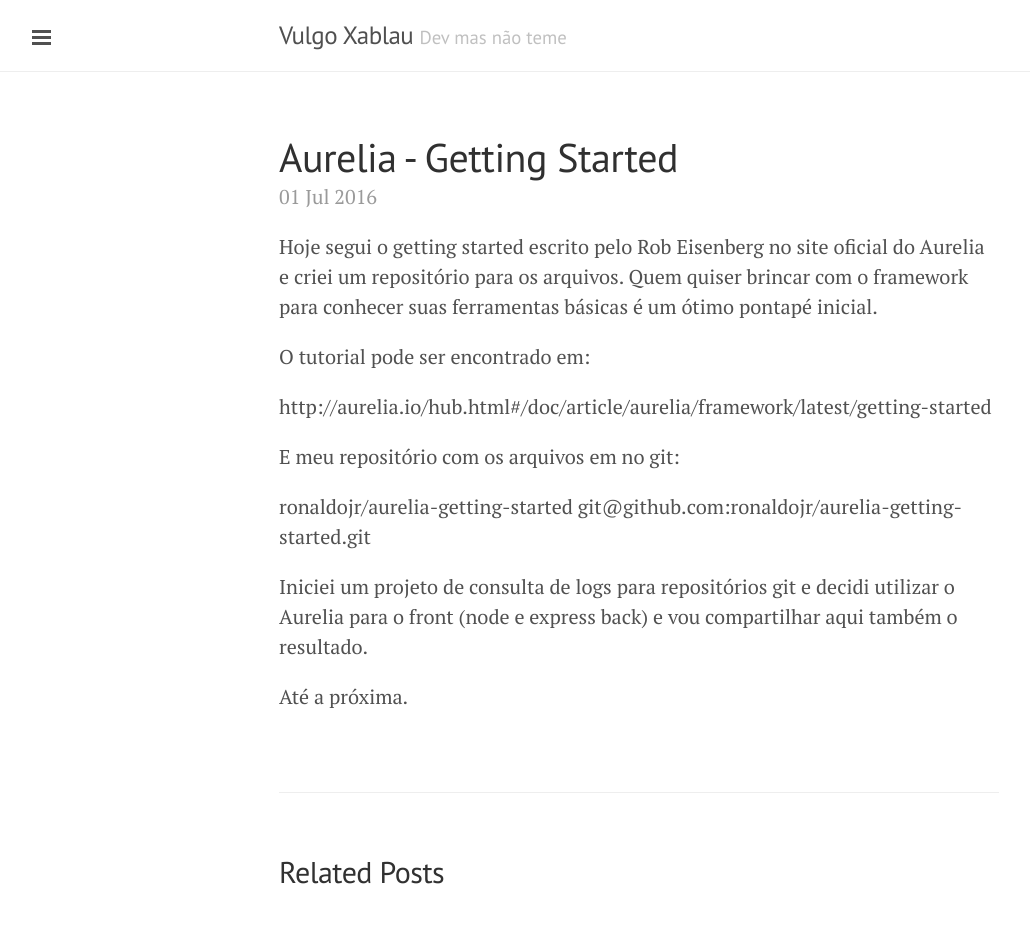
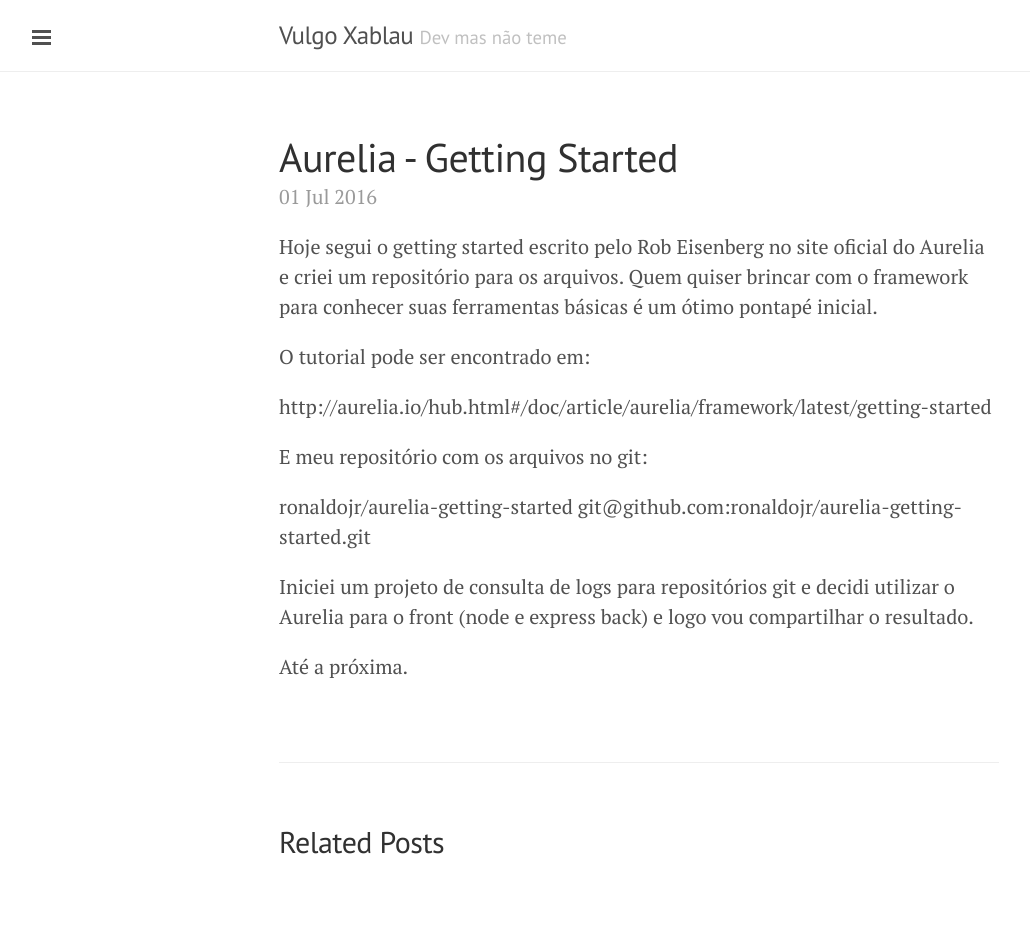
Before and after one commit to ronaldojr/ronaldojr.github.io, a Jekyll site: the page built from _posts/2016-07-01-post-inial.markdown, in a window 1280 px wide. Shown: the whole page, without its empty margins (1-1031 px from the left). Built offline with Jekyll 4.4.1, drawn with Linux system fonts in a browser that asks for light colours; after the commit the page ends 921 px from its top, so only the background shows below that.

Commit message:
Update 2016-07-01-post-inial.markdown

```diff
--- a/_posts/2016-07-01-post-inial.markdown
+++ b/_posts/2016-07-01-post-inial.markdown
@@ -9,11 +9,11 @@ O tutorial pode ser encontrado em:
 
 http://aurelia.io/hub.html#/doc/article/aurelia/framework/latest/getting-started
 
-E meu repositório com os arquivos em no git:
+E meu repositório com os arquivos no git:
 
 ronaldojr/aurelia-getting-started
 git@github.com:ronaldojr/aurelia-getting-started.git
 
-Iniciei um projeto de consulta de logs para repositórios git e decidi utilizar o Aurelia para o front (node e express back) e vou compartilhar aqui também o resultado.
+Iniciei um projeto de consulta de logs para repositórios git e decidi utilizar o Aurelia para o front (node e express back) e logo vou compartilhar o resultado.
 
 Até a próxima.
```
